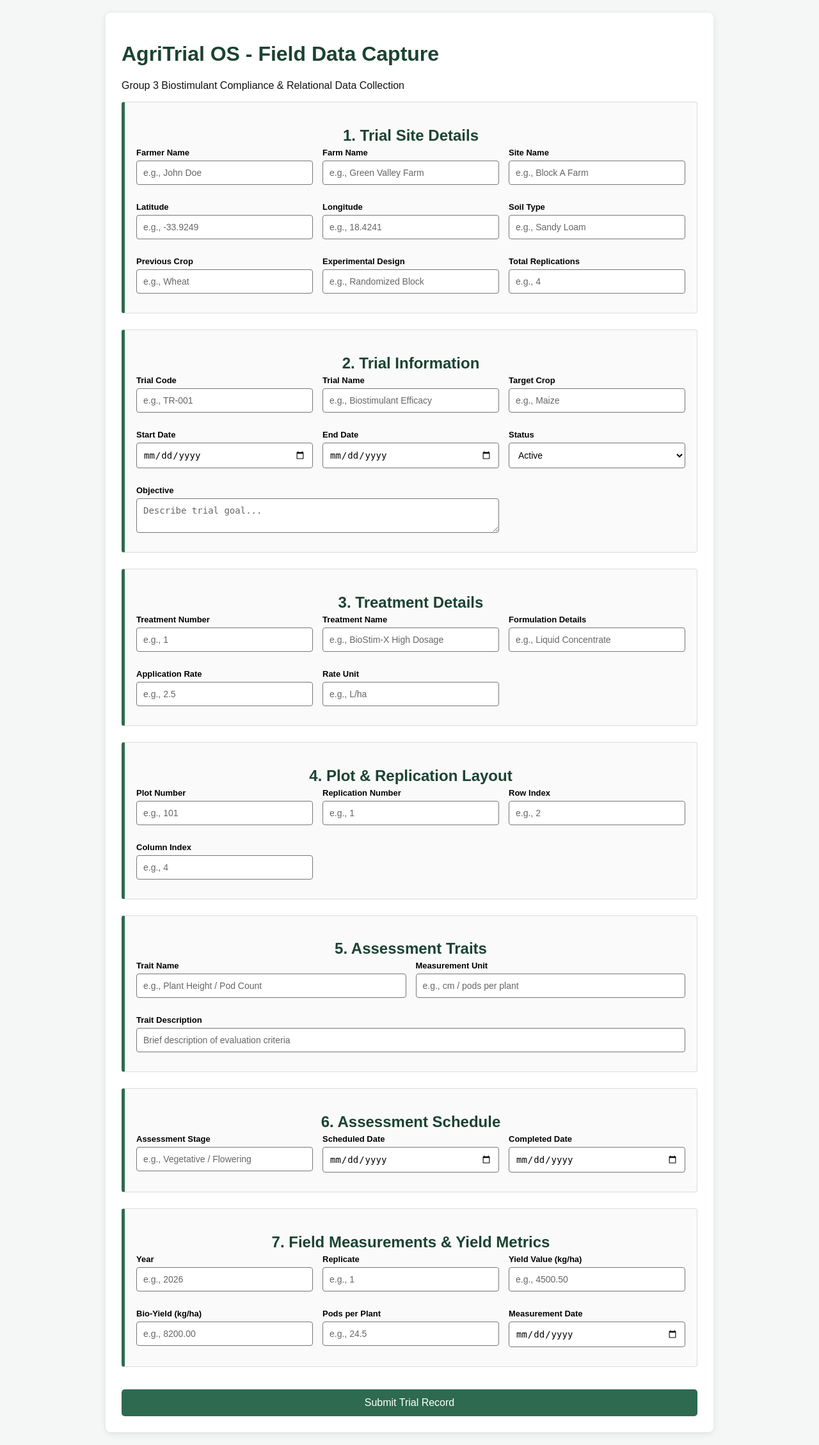
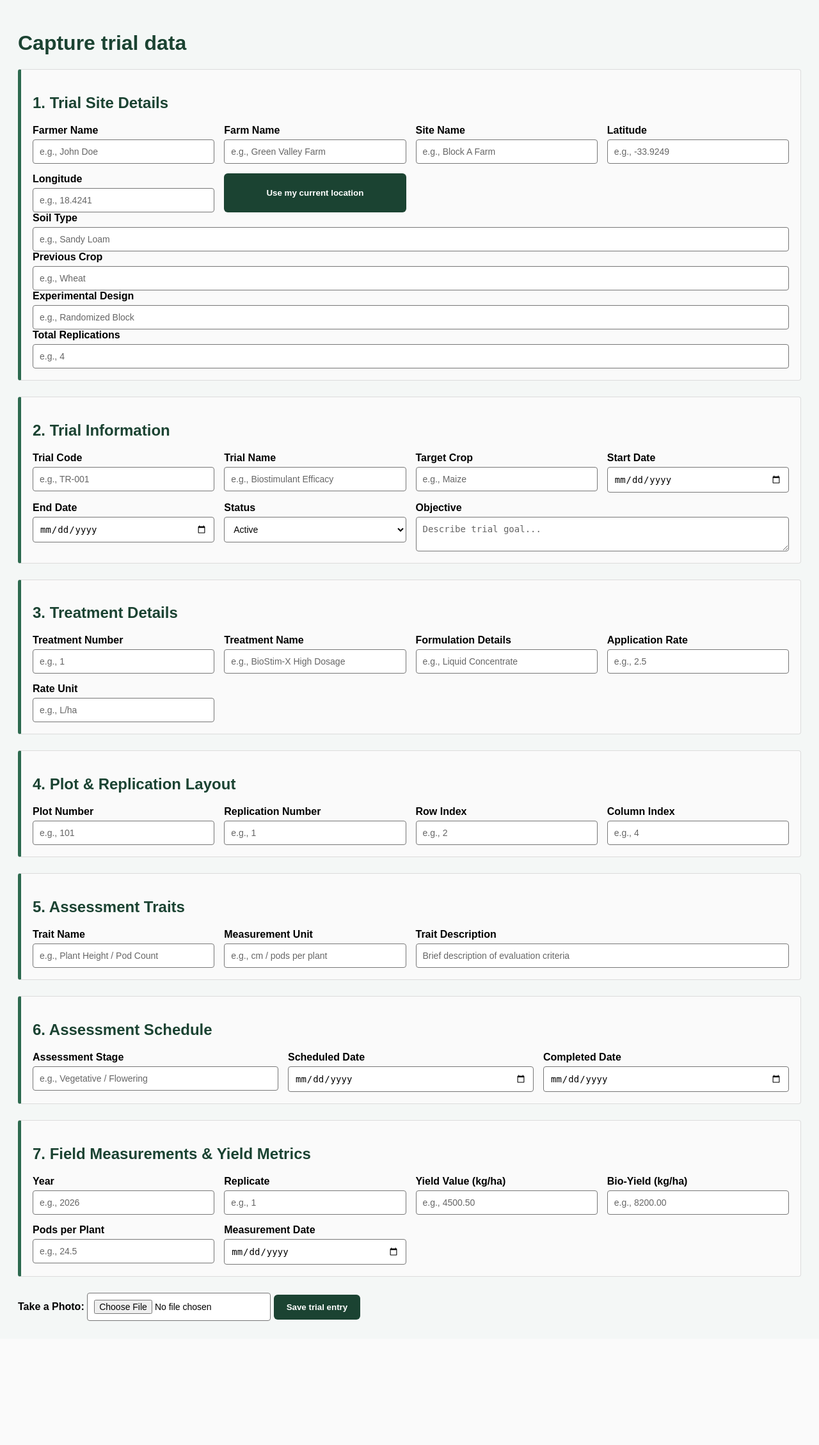
Before and after one commit to phumlamemela/agritrial_mvp, a Flask app: template templates/index.html in a window 1280 px wide. Shown: the whole page at 64% size. After the commit the page ends 2065 px from the top, so only its background shows below. Run offline with Flask 3, Linux system fonts and the light colour scheme; the template is opened without the code that fills it, so the values that code supplies are empty; parts of the project's set-up code (start-up, migrations or seed data) failed here and were passed over.

Commit message:
Refactor index.html for improved structure and accessibility
Updated HTML structure and improved accessibility features. Added required attributes to input fields and modified offline alert messages.

```diff
--- a/templates/index.html
+++ b/templates/index.html
@@ -1,12 +1,11 @@
-<!DOCTYPE html>
+<!doctype html>
 <html lang="en">
 <head>
-    <meta charset="UTF-8">
-    <meta name="viewport" content="width=device-width, initial-scale=1.0">
-    <title>AgriTrial OS - 7-Section Capture Form</title>
-    <link rel="stylesheet" href="{{ url_for('static', filename='style.css') }}">
-    <style>
-        body {
+  <meta charset="utf-8">
+  <meta name="viewport" content="width=device-width, initial-scale=1">
+  <title>AgriTrial | Capture trial data</title>
+  <style>
+            body {
             font-family: Arial, sans-serif;
             background-color: #f4f7f6;
             color: #111111;
@@ -82,21 +81,17 @@
             color: #721c24;
             display: block;
         }
-    </style>
+    button { padding: 12px 20px; border: 0; border-radius: 6px; background: #1b4332; color: white; font-weight: 700; cursor: pointer; }
+  </style>
 </head>
 <body>
-
-<div class="container">
-    <h1>AgriTrial OS - Field Data Capture</h1>
-    <p>Group 3 Biostimulant Compliance & Relational Data Collection</p>
-
-    <div id="offlineAlert" class="offline-status">
-        ⚠️ You are currently offline. Data will be saved locally and synced when online.
-    </div>
-
-    <form action="/submit" method="POST" id="agriForm">
-
-        <!-- SECTION 1: TRIAL SITE -->
+  <main>
+    <h1>Capture trial data</h1>
+    <div id="offlineAlert" class="offline-status">Offline mode: entries are saved on this device and uploaded after you reconnect. First-time account sign-in must happen while online.</div>
+    {% with messages = get_flashed_messages(with_categories=true) %}{% for category, message in messages %}<p class="offline-status status-offline">{{ message }}</p>{% endfor %}{% endwith %}
+    {% if pending_count %}<p class="offline-status status-offline">{{ pending_count }} submission(s) waiting to sync. Reconnect, then sync below.</p><form method="post" action="{{ url_for('sync_data') }}"><label for="capture_sync_password">Re-enter your password to sync</label><input id="capture_sync_password" type="password" name="password" autocomplete="current-password" required><button type="submit">Sync queued measurements</button></form>{% endif %}
+    <form method="post" action="{{ url_for('submit') }}" enctype="multipart/form-data">
+       <!-- SECTION 1: TRIAL SITE -->
         <div class="section-box">
             <h2>1. Trial Site Details</h2>
             <div class="form-grid">
@@ -110,15 +105,18 @@
                 </div>
                 <div class="form-group">
                     <label for="site_name">Site Name</label>
-                    <input type="text" id="site_name" name="site_name" placeholder="e.g., Block A Farm">
+                    <input type="text" id="site_name" name="site_name" placeholder="e.g., Block A Farm" required>
                 </div>
                 <div class="form-group">
                     <label for="latitude">Latitude</label>
-                    <input type="text" id="latitude" name="latitude" placeholder="e.g., -33.9249">
+                    <input type="number" id="latitude" name="latitude" placeholder="e.g., -33.9249" type="number" step="any">
                 </div>
                 <div class="form-group">
                     <label for="longitude">Longitude</label>
-                    <input type="text" id="longitude" name="longitude" placeholder="e.g., 18.4241">
+                    <input type="number" id="longitude" name="longitude" placeholder="e.g., 18.4241" type="number" step="any">
+                </div>
+                    <button type="button" id="locate">Use my current location</button>
+                    <small id="locmsg"></small>
                 </div>
                 <div class="form-group">
                     <label for="soil_type">Soil Type</label>
@@ -188,7 +186,7 @@
                 </div>
                 <div class="form-group">
                     <label for="treatment_name">Treatment Name</label>
-                    <input type="text" id="treatment_name" name="treatment_name" placeholder="e.g., BioStim-X High Dosage">
+                    <input type="text" id="treatment_name" name="treatment_name" placeholder="e.g., BioStim-X High Dosage" required>
                 </div>
                 <div class="form-group">
                     <label for="formulation_details">Formulation Details</label>
@@ -296,9 +294,11 @@
                 </div>
             </div>
         </div>
-
-        <button type="submit" class="btn-submit">Submit Trial Record</button>
+      <label for="rear-camera">Take a Photo:</label>
+      <input type="file" id="rear-camera" name="photo" accept="image/jpeg,image/png,image/webp,image/heic,image/heif" capture="environment">
+      <button type="submit">Save trial entry</button>
     </form>
+  </main>
 </div>
 
 <script>
@@ -315,6 +315,22 @@
     window.addEventListener('offline', updateOnlineStatus);
     updateOnlineStatus();
 </script>
-
+<script>
+  document.getElementById("locate").addEventListener("click", function () {
+    var msg = document.getElementById("locmsg");
+    if (!navigator.geolocation) {
+      msg.textContent = "This browser cannot find your location. Type the coordinates instead.";
+      return;
+    }
+    msg.textContent = "Finding your location...";
+    navigator.geolocation.getCurrentPosition(function (pos) {
+      document.getElementById("latitude").value = pos.coords.latitude.toFixed(6);
+      document.getElementById("longitude").value = pos.coords.longitude.toFixed(6);
+      msg.textContent = "Location found (accurate to about " + Math.round(pos.coords.accuracy) + " m).";
+    }, function () {
+      msg.textContent = "Could not get your location. Allow location access, or type the coordinates.";
+    }, { enableHighAccuracy: true, timeout: 15000 });
+  });
+</script>
 </body>
 </html>
```
